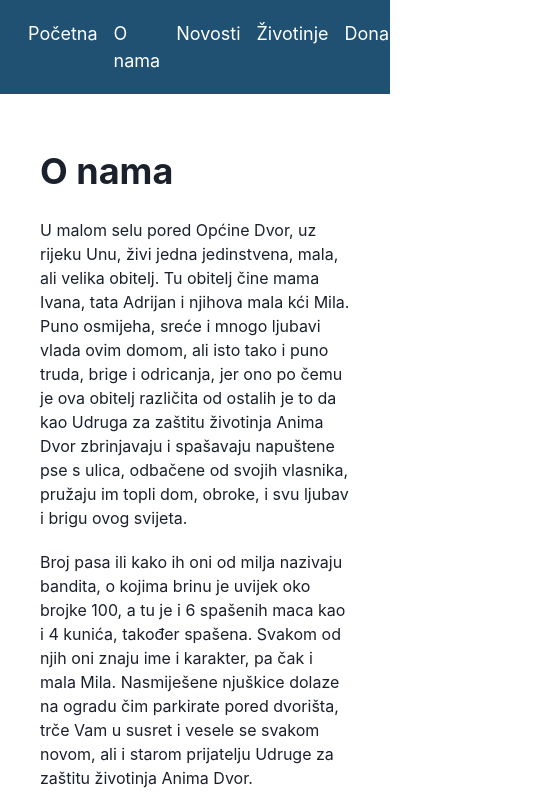
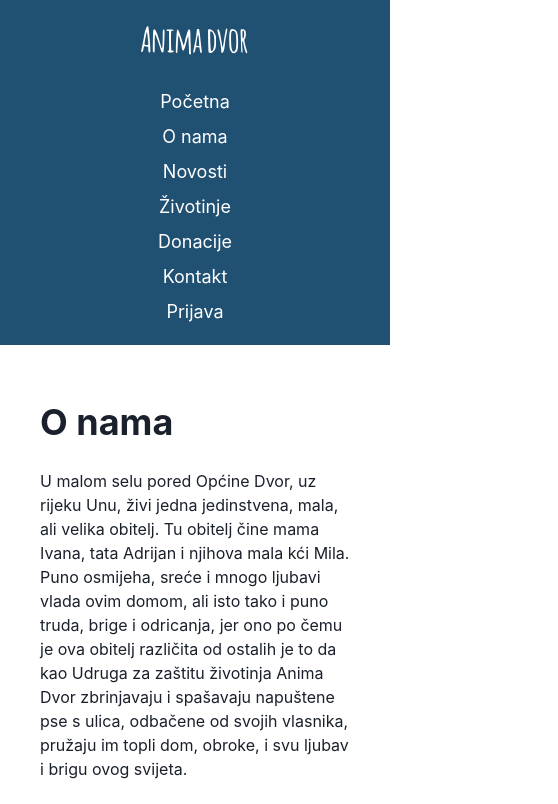
Before and after one commit to rigodamir/animadvor, a React (Create React App) app: page /onama in a window 390 px wide. Shown: the top 804 px of the page, 558 px wide, since content can reach past the window. Built offline with nearby package versions, Linux system fonts and the light colour scheme.

Commit message:
feat(view): responsive and favicon

```diff
--- a/public/index.html
+++ b/public/index.html
@@ -7,7 +7,7 @@
     <meta name="theme-color" content="#000000" />
     <meta
       name="description"
-      content="Web site created using create-react-app"
+      content="Udruga za zaštitu životinja Anima Dvor"
     />
     <link rel="apple-touch-icon" href="%PUBLIC_URL%/logo192.png" />
     <!--
@@ -24,7 +24,7 @@
       work correctly both with client-side routing and a non-root public URL.
       Learn how to configure a non-root public URL by running `npm run build`.
     -->
-    <title>React App</title>
+    <title>Anima Dvor</title>
   </head>
   <body>
     <noscript>You need to enable JavaScript to run this app.</noscript>
--- a/src/Components/Footer/Footer.tsx
+++ b/src/Components/Footer/Footer.tsx
@@ -6,16 +6,21 @@ export const Footer = () => {
   return (
     <Box
       display="flex"
-      flexDirection="row"
+      flexDirection={{ base: "column", md: "row" }}
       justifyContent="space-between"
       backgroundColor="#205072"
       alignItems="center"
       px={10}
-      width="100%"
       mt={10}
+      pb={{ base: "10", md: "0" }}
     >
       <AnimadvorLogo style={{ width: 100, height: 100 }} />
-      <Text color="white" fontSize="sm">
+      <Text
+        color="white"
+        fontSize="sm"
+        py={{ base: "10", md: "0" }}
+        textAlign="center"
+      >
         © COPYRIGHT 2022 | Udruga za zaštitu životinja Anima Dvor | ALL RIGHTS
       </Text>
       <FaFacebook
--- a/src/Components/NavigationBar/NavigationBar.tsx
+++ b/src/Components/NavigationBar/NavigationBar.tsx
@@ -6,16 +6,20 @@ export const NavigationBar = () => {
   return (
     <Box
       display="flex"
-      flexDirection="row"
+      flexDirection={{ base: "column", md: "row" }}
       justifyContent="space-between"
       alignItems="center"
       py="5"
       px="5"
       backgroundColor="#205072"
     >
-      <AnimadvorHeader style={{ width: 120, height: 40 }} />
+      <Box mb={{ base: "5", md: "0" }}>
+        <AnimadvorHeader style={{ width: 120, height: 40 }} />
+      </Box>
       <NavigationButtons />
-      <Text color="white">Prijava</Text>
+      <Text color="white" mx="2" fontSize="large" mt={{ base: "2", md: "0" }}>
+        Prijava
+      </Text>
     </Box>
   );
 };
--- a/src/Components/NavigationBar/NavigationButtons.tsx
+++ b/src/Components/NavigationBar/NavigationButtons.tsx
@@ -3,32 +3,72 @@ import { Link } from "react-router-dom";
 
 export const NavigationButtons = () => {
   return (
-    <Box display="flex" flexDirection="row" justifyContent="space-between">
+    <Box
+      display="flex"
+      flexDirection={{ base: "column", md: "row" }}
+      justifyContent={{ base: "center", md: "space-between" }}
+    >
       <Link to="/">
-        <Text color="white" mx="2" fontSize="large">
+        <Text
+          color="white"
+          mx="2"
+          fontSize="large"
+          textAlign="center"
+          mt={{ base: "2", md: "0" }}
+        >
           Početna
         </Text>
       </Link>
       <Link to="/onama">
-        <Text color="white" mx="2" fontSize="large">
+        <Text
+          color="white"
+          mx="2"
+          fontSize="large"
+          textAlign="center"
+          mt={{ base: "2", md: "0" }}
+        >
           O nama
         </Text>
       </Link>
       <Link to="/novosti">
-        <Text color="white" mx="2" fontSize="large">
+        <Text
+          color="white"
+          mx="2"
+          fontSize="large"
+          textAlign="center"
+          mt={{ base: "2", md: "0" }}
+        >
           Novosti
         </Text>
       </Link>
       <Link to="/zivotinje">
-        <Text color="white" mx="2" fontSize="large">
+        <Text
+          color="white"
+          mx="2"
+          fontSize="large"
+          textAlign="center"
+          mt={{ base: "2", md: "0" }}
+        >
           Životinje
         </Text>
       </Link>
-      <Text color="white" mx="2" fontSize="large">
+      <Text
+        color="white"
+        mx="2"
+        fontSize="large"
+        textAlign="center"
+        mt={{ base: "2", md: "0" }}
+      >
         Donacije
       </Text>
       <Link to="/kontakt">
-        <Text color="white" mx="2" fontSize="large">
+        <Text
+          color="white"
+          mx="2"
+          fontSize="large"
+          textAlign="center"
+          mt={{ base: "2", md: "0" }}
+        >
           Kontakt
         </Text>
       </Link>
--- a/src/Components/NewsCard/NewsCard.tsx
+++ b/src/Components/NewsCard/NewsCard.tsx
@@ -12,6 +12,7 @@ export const NewsCard = ({ title, body, imageUrl }: NewsCardProps) => {
       maxW="300"
       minW="300"
       my={10}
+      mx={5}
       borderColor="gray.300"
       borderWidth="thin"
       borderRadius={10}
--- a/src/Screens/AboutUs/AboutUs.tsx
+++ b/src/Screens/AboutUs/AboutUs.tsx
@@ -25,17 +25,18 @@ export const AboutUs = () => {
             />
             <Box
               display="flex"
-              flexDirection="row"
+              flexDirection={{ md: "row", base: "column" }}
               justifyContent="space-between"
               mt={5}
             >
               <Image
                 src={require("../../Assets/images/aboutUs2.jpeg")}
-                style={{ width: "49%" }}
+                width={{ md: "49%", base: "100%" }}
               />
               <Image
                 src={require("../../Assets/images/aboutUs3.jpeg")}
-                style={{ width: "49%" }}
+                width={{ md: "49%", base: "100%" }}
+                mt={{ base: 5, md: 0 }}
               />
             </Box>
           </Box>
--- a/src/Screens/Animals/AnimalsScreen.tsx
+++ b/src/Screens/Animals/AnimalsScreen.tsx
@@ -1,4 +1,4 @@
-import { Center, Box, Text, Checkbox, Divider, Grid } from "@chakra-ui/react";
+import { Center, Box, Text, Checkbox, Grid } from "@chakra-ui/react";
 import { AnimalCard } from "../../Components/AnimalCard/AnimalCard";
 import { animals } from "./consts";
 
@@ -6,11 +6,26 @@ export const AnimalsScreen = () => {
   return (
     <Center>
       <Box flex={1} px={10} py={50} alignItems="center" maxW={1200}>
-        <Text fontWeight="bold" fontSize="4xl" mb={10}>
+        <Text
+          fontWeight="bold"
+          fontSize="4xl"
+          mb={10}
+          textAlign={{ base: "center", md: "left" }}
+        >
           Životinje
         </Text>
-        <Box display="flex" flexDirection="row">
-          <Box display="flex" flexDirection="column" flex={1}>
+        <Center>
+          <Box
+            width={{ md: "100%" }}
+            display="flex"
+            flexDirection={{ base: "column", md: "row" }}
+          >
+            <Box
+              display="flex"
+              flexDirection="column"
+              flex={1}
+              alignItems="flex-start"
+            >
               <Text fontWeight="semibold" fontSize="larger" mb={5}>
                 Filteri
               </Text>
@@ -39,7 +54,16 @@ export const AnimalsScreen = () => {
               <Checkbox>Mladi</Checkbox>
               <Checkbox>Odrastao</Checkbox>
             </Box>
-          <Grid flex={4} templateColumns="repeat(3, 1fr)">
+
+            <Grid
+              mt={{ base: 5, md: 0 }}
+              flex={4}
+              templateColumns={{
+                base: "repeat(1, 1fr)",
+                md: "repeat(2, 1fr)",
+                lg: "repeat(3, 1fr)",
+              }}
+            >
               {animals.map((animal) => {
                 return (
                   <AnimalCard
@@ -55,6 +79,7 @@ export const AnimalsScreen = () => {
               })}
             </Grid>
           </Box>
+        </Center>
       </Box>
     </Center>
   );
--- a/src/Screens/Contact/ ContactScreen.tsx
+++ b/src/Screens/Contact/ ContactScreen.tsx
@@ -4,16 +4,21 @@ export const ContactScreen = () => {
   return (
     <Center>
       <Box flex={1} px={10} py={50} alignItems="center" maxW={1200}>
-        <Text fontWeight="bold" fontSize="4xl" mb={10}>
+        <Text fontWeight="bold" fontSize="4xl" mb={10} textAlign="center">
           Kontakt
         </Text>
         <Box
           display="flex"
-          flexDirection="row"
+          flexDirection={{ base: "column", md: "row" }}
           justifyContent="space-between"
           alignItems="center"
         >
-          <Box flex={2} height={400} mr={10}>
+          <Box
+            flex={2}
+            height={400}
+            mr={{ base: 0, md: 10 }}
+            mb={{ base: 5, md: 2 }}
+          >
             <iframe
               src="https://www.google.com/maps/embed?pb=!1m18!1m12!1m3!1d2817.0778549881584!2d16.336860280201297!3d45.084214327249015!2m3!1f0!2f0!3f0!3m2!1i1024!2i768!4f13.1!3m3!1m2!1s0x0%3A0x1c1d05ccd6c22a34!2zNDXCsDA1JzAzLjIiTiAxNsKwMjAnMTcuNiJF!5e0!3m2!1sen!2shr!4v1649609829197!5m2!1sen!2shr"
               width="100%"
--- a/src/Screens/News/NewsScreen.tsx
+++ b/src/Screens/News/NewsScreen.tsx
@@ -6,10 +6,17 @@ export const NewsScreen = () => {
   return (
     <Center>
       <Box flex={1} px={10} py={50} alignItems="center" maxW={1200}>
-        <Text fontWeight="bold" fontSize="4xl">
+        <Text fontWeight="bold" fontSize="4xl" textAlign="center">
           Novosti
         </Text>
-        <Grid templateColumns="repeat(3, 1fr)">
+        <Center>
+          <Grid
+            templateColumns={{
+              lg: "repeat(3, 1fr)",
+              md: "repeat(2, 1fr)",
+              base: "repeat(1, 1fr)",
+            }}
+          >
             {news.map((item) => {
               return (
                 <NewsCard
@@ -20,6 +27,7 @@ export const NewsScreen = () => {
               );
             })}
           </Grid>
+        </Center>
       </Box>
     </Center>
   );
```
Also changed, not shown: src/Components/HelperBadges/HelperBadges.tsx (+33 -17 lines), src/Screens/HomeScreen/HomeScreen.tsx (+15 -8 lines), public/manifest.json, 1 other file (tests, documents, lock files or other folders). Lines whose indentation alone changed are shown as unchanged.
